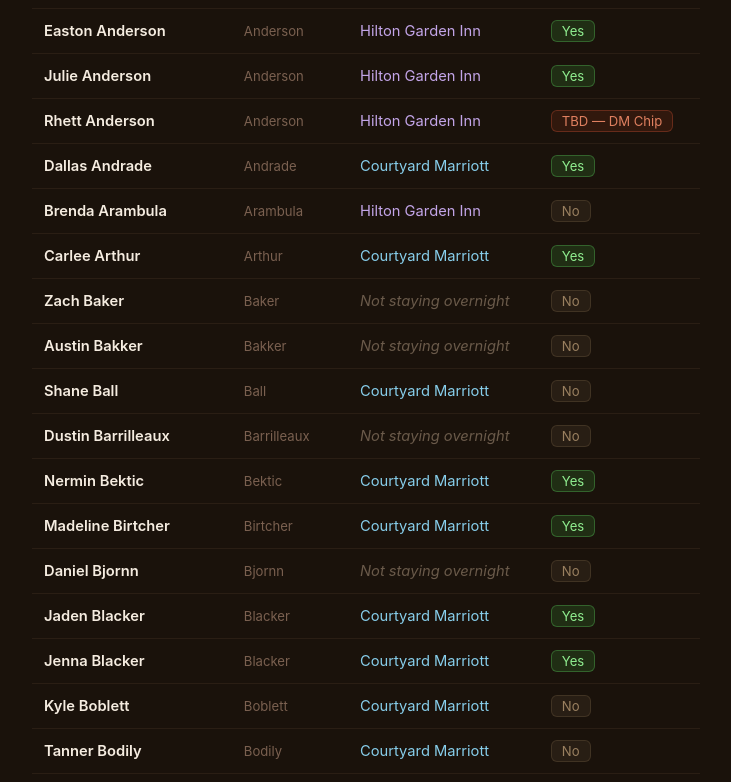
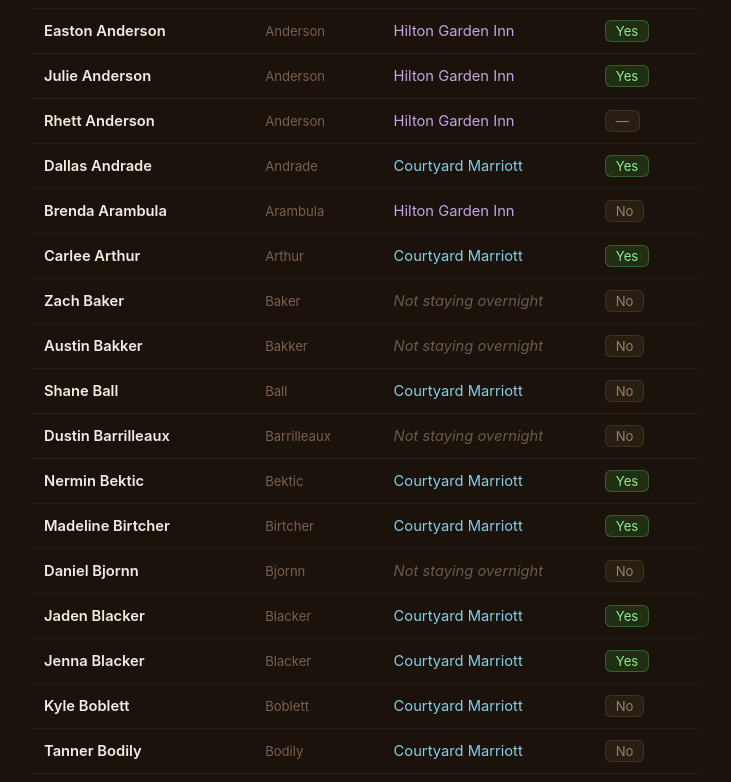
Before and after one commit to cookster22/party2026, a website: page public/index.html in a window 1280 px wide. Shown: the part 991-1773 px from the top of the page, without its empty margins (274-1005 px from the left). Drawn offline with Linux system fonts and the light colour scheme.

Commit message:
Remove TBD shuttle label, show dash instead

```diff
--- a/public/index.html
+++ b/public/index.html
@@ -584,7 +584,7 @@
 function shuttleTag(s) {
   if (s === 'Yes') return `<span class="shuttle-yes">Yes</span>`;
   if (s === 'No') return `<span class="shuttle-no">No</span>`;
-  return `<span class="shuttle-unknown">TBD — DM Chip</span>`;
+  return `<span class="shuttle-no">—</span>`;
 }
 
 function highlight(text, q) {
```
